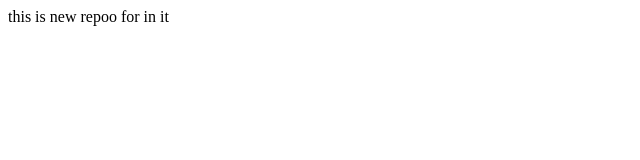
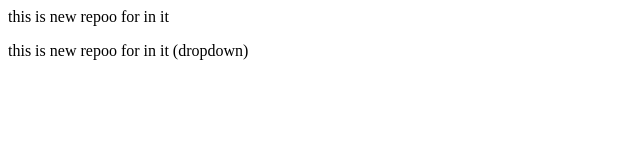
Before and after one commit to Sachin3170/localrepoo, a plain HTML site: page index.html in a window 1280 px wide. Shown: the whole page, without its empty margins (0-640 px from the left). Drawn offline with Linux system fonts and the light colour scheme.

Commit message:
fd added

```diff
--- a/index.html
+++ b/index.html
@@ -1 +1,2 @@
 <p>this is new repoo for in it</p>
+<p>this is new repoo for in it (dropdown)</p>
```
